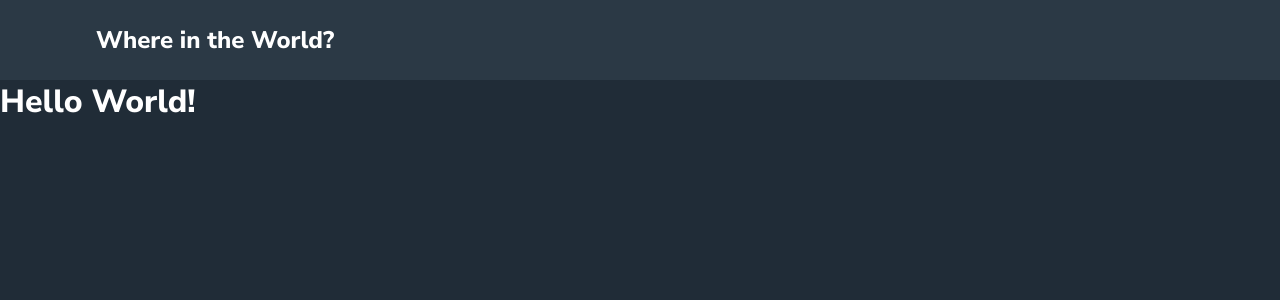
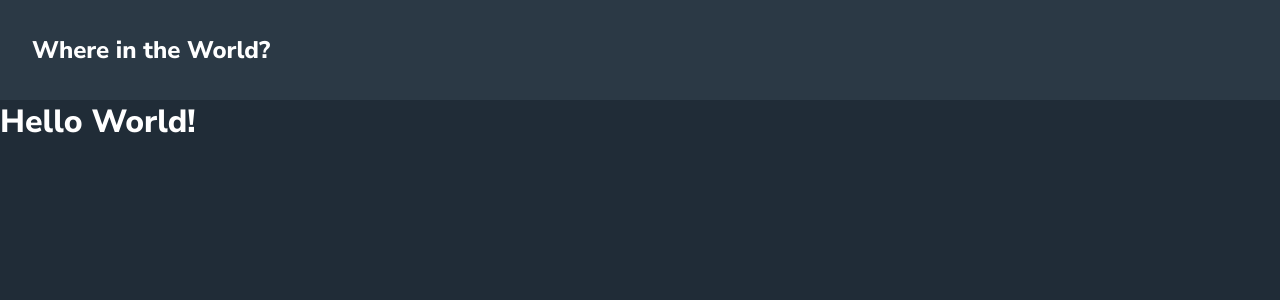
Before and after one commit to OJailson17/where-in-the-world, a Next.js app: page / in a window 1280 px wide. Shown: the top 300 px of the page. Built offline with nearby package versions, Linux system fonts and the light colour scheme.

Commit message:
header styles

```diff
--- a/src/components/Header/styles.module.scss
+++ b/src/components/Header/styles.module.scss
@@ -1,10 +1,9 @@
 .container {
   width: 100%;
-  height: 80px;
+  height: 100px;
   background-color: var(--azul-escuro-800);
 
   nav {
-    width: 90%;
     height: 100%;
     margin: 0 auto;
     padding: 0 2rem;
```
